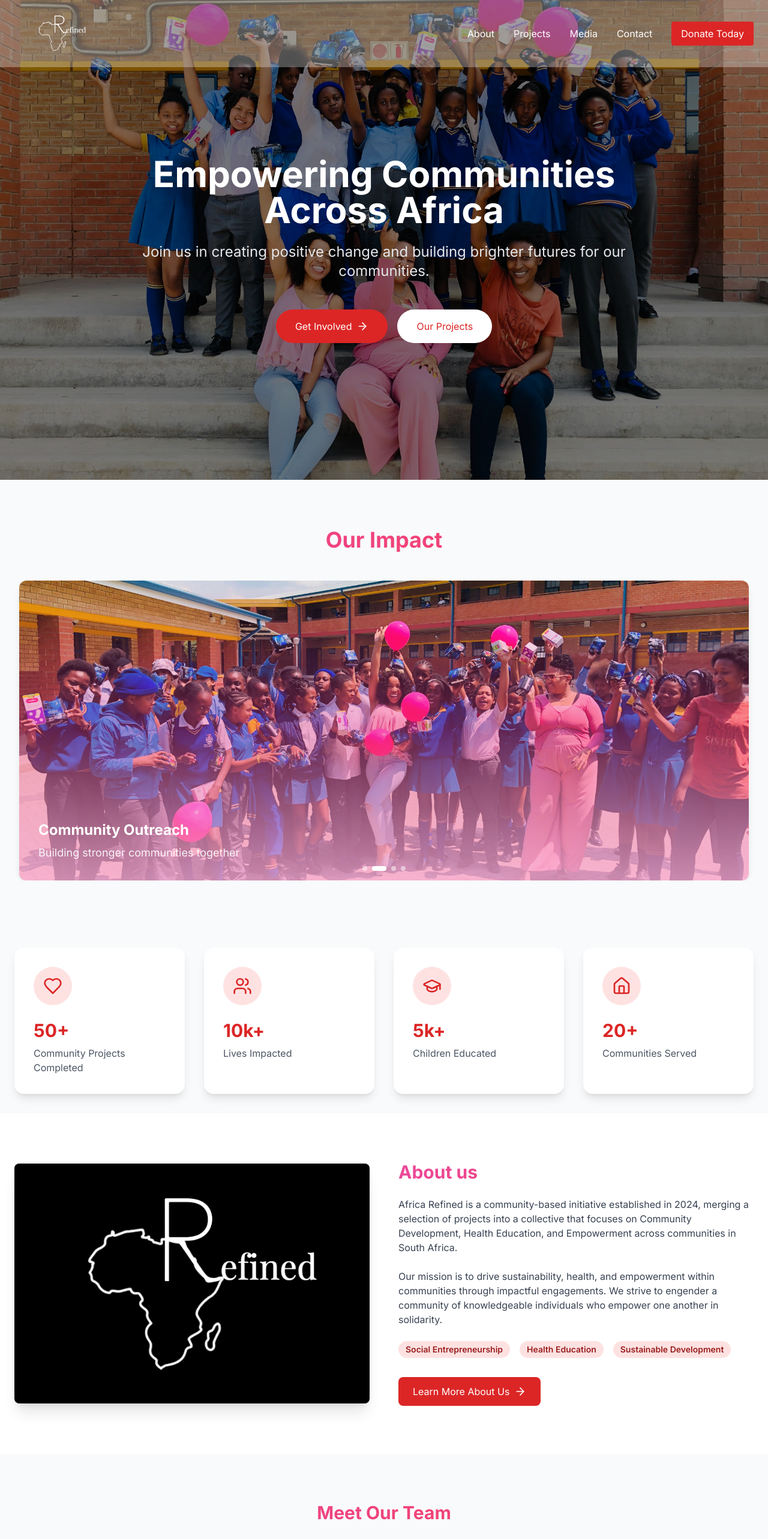
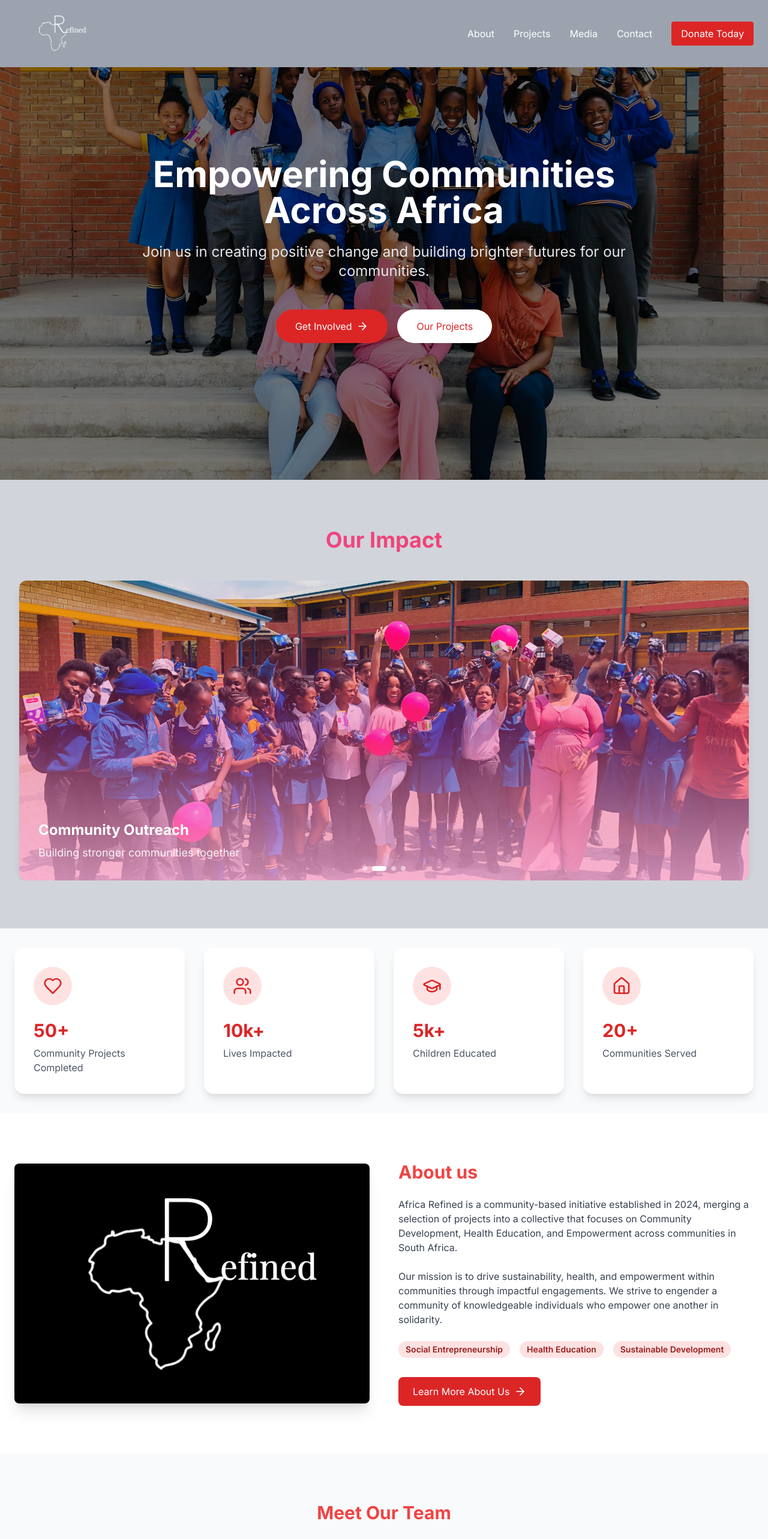
Before and after one commit to DenzelSE/NPO_web, a Next.js app: page / in a window 1280 px wide. Shown: the top 2566 px of the page at 60% size. Built offline with nearby package versions, Linux system fonts and the light colour scheme.

Commit message:
updated header, images, colors

```diff
--- a/app/components/AboutUsSection.tsx
+++ b/app/components/AboutUsSection.tsx
@@ -18,7 +18,7 @@ const AboutUsSection = () => {
             </div>
           </div>
           <div className="lg:w-1/2">
-            <h2 className="text-3xl font-bold mb-6 gradient-text">About us</h2>
+            <h2 className="text-3xl font-bold mb-6 text-red-500">About us</h2>
             <p className="text-gray-700 mb-6">
               Africa Refined is a community-based initiative established in 2024, merging a selection of projects into a
               collective that focuses on Community Development, Health Education, and Empowerment across communities in
--- a/app/components/Header.tsx
+++ b/app/components/Header.tsx
@@ -28,7 +28,7 @@ const Header = () => {
   return (
     <header
       className={`fixed w-full z-50 transition-all duration-300 ${
-        isScrolled ? "bg-black/30 backdrop-blur-md" : "bg-white/30"
+        isScrolled ? "bg-black/30 backdrop-blur-md" : "bg-gray-400"
       }`}
     >
       <nav className="container mx-auto px-6 py-4">
--- a/app/components/MeetTheTeamSection.tsx
+++ b/app/components/MeetTheTeamSection.tsx
@@ -48,7 +48,7 @@ const MeetTheTeamSection = () => {
   return (
     <section className="py-20 bg-gray-50">
       <div className="container mx-auto px-6">
-        <h2 className="text-3xl font-bold mb-12 text-center gradient-text">Meet Our Team</h2>
+        <h2 className="text-3xl font-bold mb-12 text-center text-red-500">Meet Our Team</h2>
         <div className="grid grid-cols-1 md:grid-cols-2 lg:grid-cols-4 gap-8 mb-12">
           {teamMembers.map((member, index) => (
             <div key={index} className="bg-white rounded-lg shadow-lg overflow-hidden">
--- a/app/contact/page.tsx
+++ b/app/contact/page.tsx
@@ -1,6 +1,7 @@
 export default function Contact() {
     return (
       <div className="container mx-auto px-6 py-16">
+        <div className="py-10"></div>
         <h1 className="text-4xl font-bold mb-8">Contact Us</h1>
         <div className="max-w-2xl mx-auto">
           <form className="space-y-4">
--- a/app/layout.tsx
+++ b/app/layout.tsx
@@ -20,7 +20,7 @@ export default function RootLayout({
     <html lang="en">
       <body className={inter.className}>
         <Header />
-        <main className="min-h-screen">{children}</main>
+        <main className="min-h-screen bg-gray-300">{children}</main>
         <Footer />
       </body>
     </html>
--- a/app/page.tsx
+++ b/app/page.tsx
@@ -38,7 +38,7 @@ export default function Home() {
       </section>
 
       {/* Project Carousel */}
-      <section className="py-20 bg-gray-50">
+      <section className="py-20 bg-gray-300">
         <div className="container mx-auto px-6">
           <h2 className="text-4xl font-bold text-center mb-12 gradient-text">Our Impact</h2>
           <ProjectCarousel />
--- a/app/projects/page.tsx
+++ b/app/projects/page.tsx
@@ -3,7 +3,8 @@ import Image from "next/image"
 
 export default function Projects() {
   return (
-    <div className="container mx-auto px-6 py-16">
+    <div className="container mx-auto px-6 py-20">
+      <div className="py-10"></div>
       <h1 className="text-4xl font-bold mb-8">Our Projects</h1>
       <div className="grid grid-cols-1 md:grid-cols-3 gap-8">
         <div className="bg-gray-100 p-6 rounded-lg">
```
